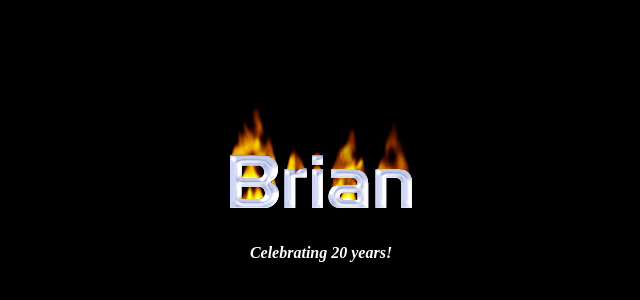
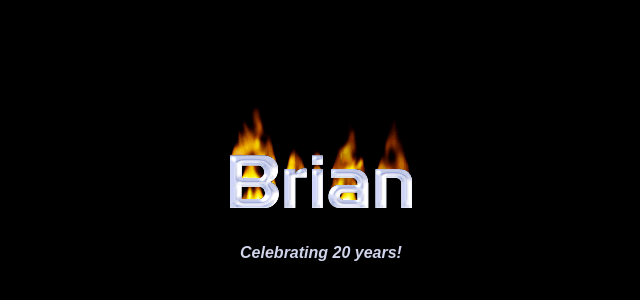
Before and after one commit to brinez/brinez.github.io, a plain HTML site: page index.html in a window 1280 px wide. Shown: the part 224-524 px from the top of the page, 319-959 px from the left. Drawn offline with Linux system fonts and the light colour scheme.

Commit message:
Use sans-serif font and tweak color

```diff
--- a/index.html
+++ b/index.html
@@ -16,9 +16,13 @@
                 left: 50%;
                 transform: translateX(-50%) translateY(-50%);
                 text-align: center;
+            }
+
+            p {
+                font-family: sans-serif;
                 font-weight: bold;
                 font-style: italic;
-                color: white;
+                color: rgb(209, 213, 235);
             }
         </style>
         <script>
```
